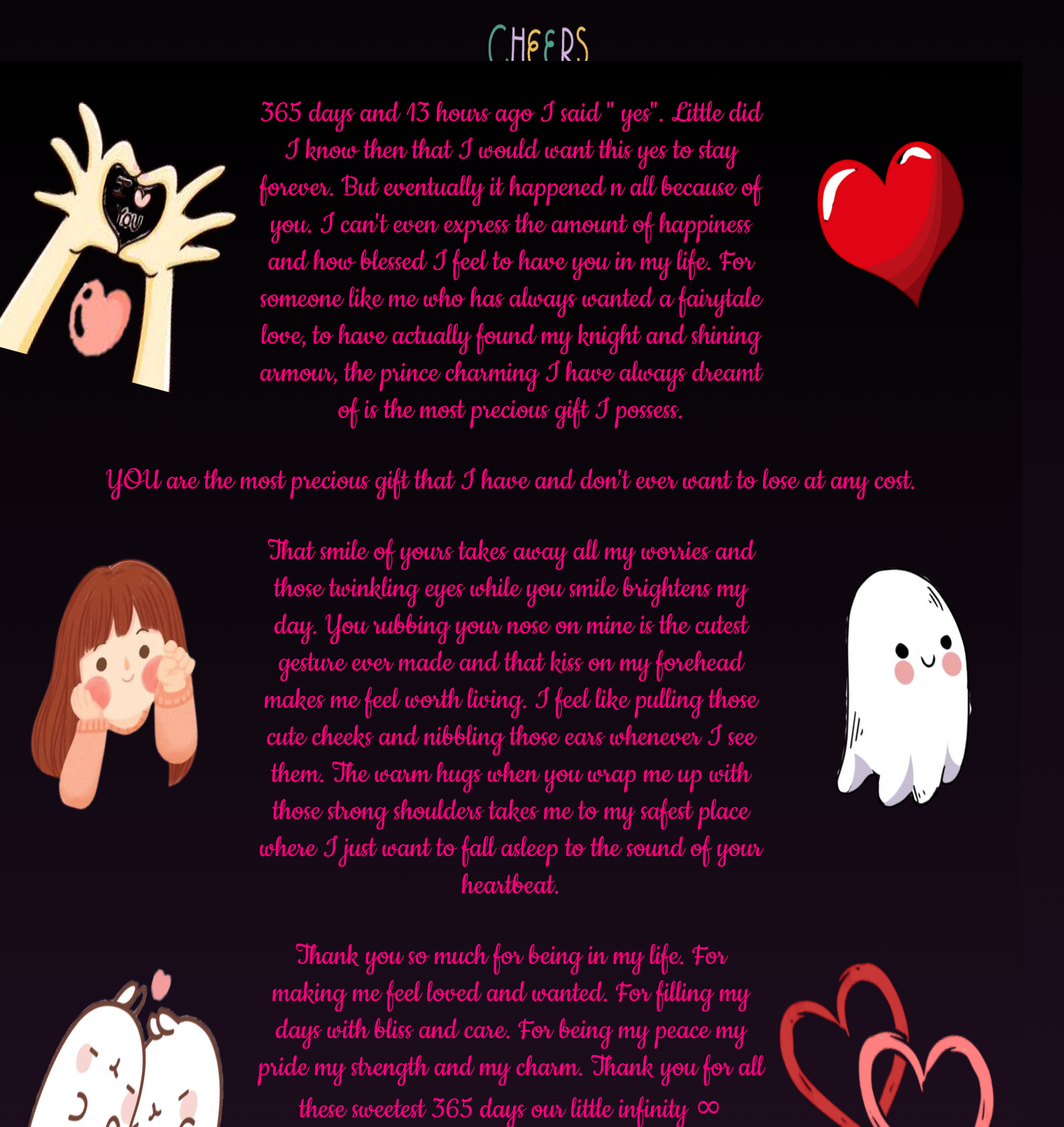
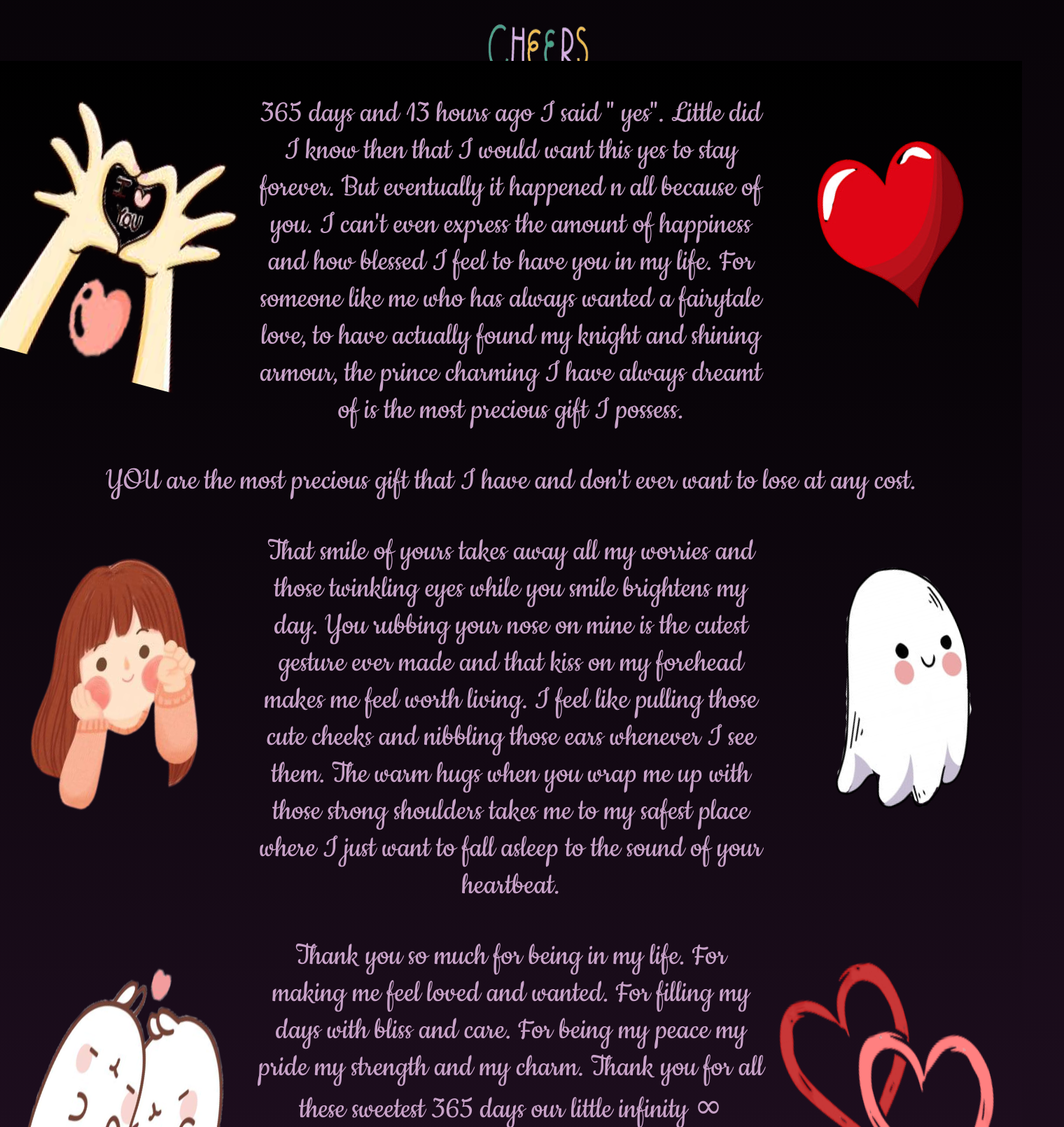
Before and after one commit to Subhlaxmi179/one, a PHP site: page /date.html in a window 1520 px wide. Shown: the part 663-2273 px from the top of the page at 70% size. Run offline with PHP 8.4, Linux system fonts and the light colour scheme; some libraries are stand-ins or nearby versions; some web fonts are replaced.

Commit message:
Update datestyle.css

```diff
--- a/css/datestyle.css
+++ b/css/datestyle.css
@@ -94,7 +94,7 @@ text-decoration: none;
 p
 {font-family: 'Cookie', cursive;
 font-size: 3em;
-color:#ff007f;
+color:#c8a2c8;
 }
 .cake{
   position:relative;
```
